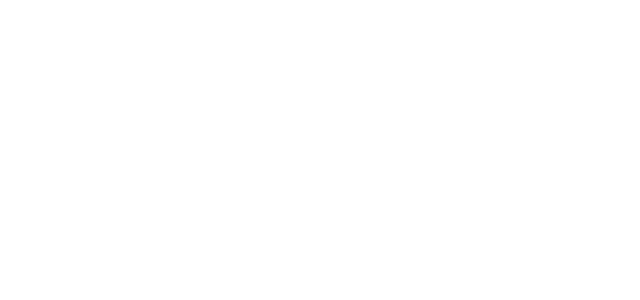
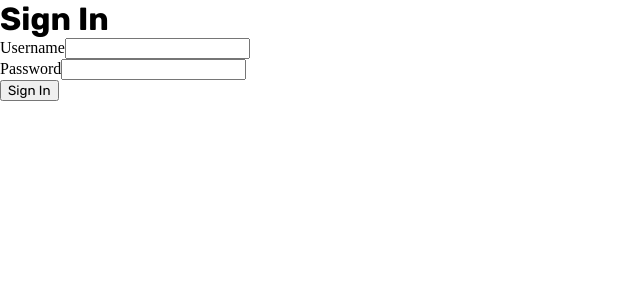
Before and after one commit to nitipon-apaisri/nitipon-meetup-project, a React (Create React App) app: page /auth in a window 1280 px wide. Before the commit this address had no page. Shown: the top 300 px of the page, without its empty margins (0-640 px from the left). Built offline with nearby package versions, Linux system fonts and the light colour scheme.

Commit message:
Added sign in page and logo for the site

```diff
--- /dev/null
+++ b/src/Pages/UserAuth/UserAuth.tsx
@@ -0,0 +1,43 @@
+import { useState } from "react";
+
+const UserAuth = () => {
+    const [username, setUsername] = useState("");
+    const [password, setPasswprd] = useState("");
+    const submit = () => {
+        console.log(username);
+        console.log(password);
+        window.location.reload();
+    };
+    return (
+        <div className="user-auth-container">
+            <div className="title">
+                <h1>Sign In</h1>
+            </div>
+            <div className="inputs">
+                <div className="username">
+                    <label htmlFor="username">Username</label>
+                    <input
+                        type="text"
+                        onChange={(e) => {
+                            setUsername(e.target.value);
+                        }}
+                    />
+                </div>
+                <div className="password">
+                    <label htmlFor="password">Password</label>
+                    <input
+                        type="password"
+                        onChange={(e) => {
+                            setPasswprd(e.target.value);
+                        }}
+                    />
+                </div>
+                <button onClick={submit}>
+                    <p>Sign In</p>
+                </button>
+            </div>
+        </div>
+    );
+};
+
+export default UserAuth;
--- a/src/componets/NavigationBar/NavigationBar.tsx
+++ b/src/componets/NavigationBar/NavigationBar.tsx
@@ -1,4 +1,10 @@
+import { useNavigate } from "react-router-dom";
+
 const NavigationBar = () => {
+    const navigate = useNavigate();
+    const toUserAuth = () => {
+        navigate("/auth");
+    };
     return (
         <nav>
             <div className="routes">
@@ -22,7 +28,7 @@
                     </button>
                 </div>
                 <div className="signIn">
-                    <button>
+                    <button onClick={toUserAuth}>
                         <p>Sign In</p>
                     </button>
                 </div>
--- a/src/css/style.css
+++ b/src/css/style.css
@@ -26,6 +26,11 @@
   box-sizing: border-box;
   box-shadow: 0px 4px 20px rgba(230, 230, 230, 0.25);
   border-radius: 24px;
+}
+
+.card:hover {
+  box-shadow: 0px 4px 40px rgba(221, 221, 221, 0.5);
+  transition-duration: 300ms;
 }
 
 .card-gallery, .medium-info, .full-pic {
@@ -70,6 +75,10 @@
 }
 .full-pic .short-info .row-2 p {
   font-size: 0.75rem;
+}
+
+.full-pic:hover {
+  box-shadow: 0px 4px 40px rgba(128, 128, 128, 0.5);
 }
 
 .medium-info {
@@ -158,7 +167,9 @@
 body nav .routes .banner {
   width: 40px;
   height: 40px;
-  background-color: grey;
+  background-image: url("../assets/img/logo.png");
+  background-position: center;
+  background-size: contain;
   border-radius: 8px;
 }
 body nav .routes ul {
@@ -171,6 +182,7 @@
   list-style: none;
 }
 body nav .routes ul li a {
+  color: black;
   letter-spacing: 0.075rem;
   text-transform: uppercase;
   font-weight: bolder;
--- a/src/index.tsx
+++ b/src/index.tsx
@@ -4,6 +4,7 @@
 import EventPage from "./Pages/EventPage/EventPage";
 import { BrowserRouter as Router, Routes, Route } from "react-router-dom";
 import reportWebVitals from "./reportWebVitals";
+import UserAuth from "./Pages/UserAuth/UserAuth";
 
 const App = () => {
     return (
@@ -11,6 +12,7 @@
             <Routes>
                 <Route path="/" element={<Main />} />
                 <Route path="/event/:id" element={<EventPage />} />
+                <Route path="/auth" element={<UserAuth />} />
             </Routes>
         </Router>
     );
--- a/src/style/style.scss
+++ b/src/style/style.scss
@@ -26,7 +26,9 @@
             .banner {
                 width: 40px;
                 height: 40px;
-                background-color: grey;
+                background-image: url("../assets/img/logo.png");
+                background-position: center;
+                background-size: contain;
                 border-radius: 8px;
             }
             ul {
@@ -37,6 +39,7 @@
                     padding: 16px;
                     list-style: none;
                     a {
+                        color: black;
                         letter-spacing: 0.075rem;
                         text-transform: uppercase;
                         font-weight: bolder;
```
Also changed, not shown: src/style/_card.scss (+7 -0 lines), src/assets/img/logo.png (added), 1 other file (tests, documents, lock files or other folders).
